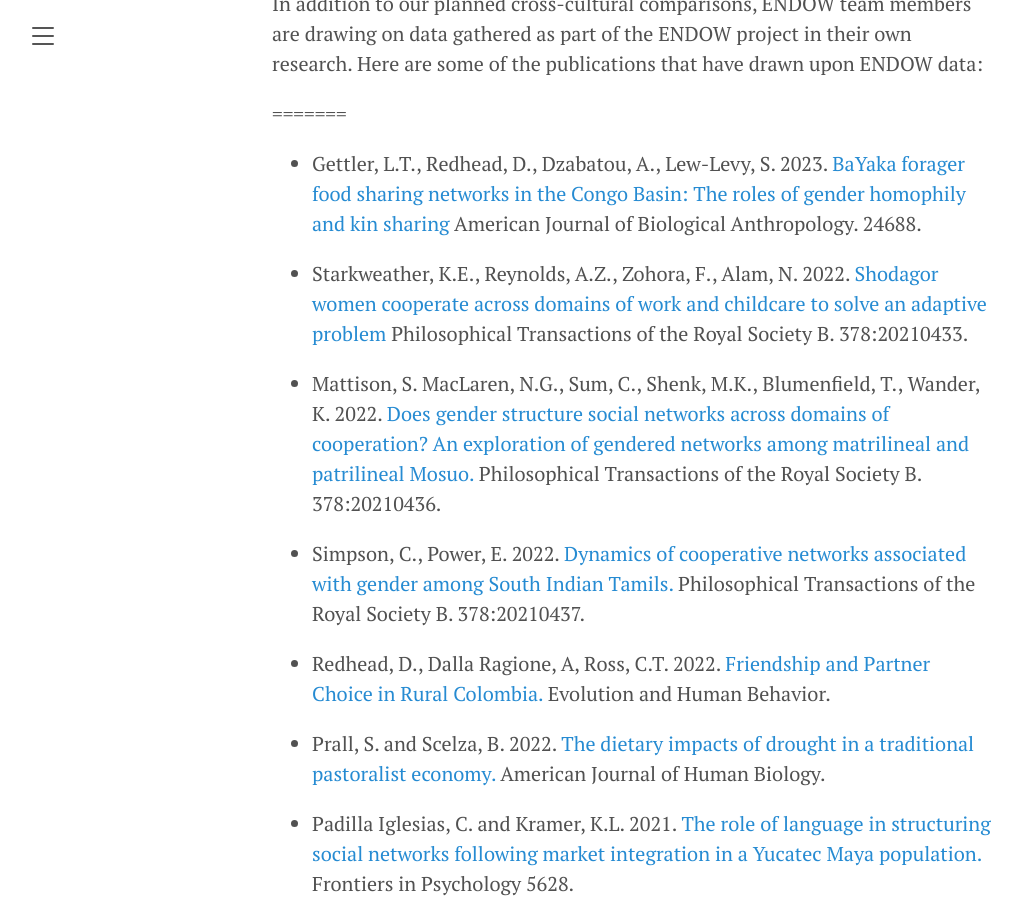
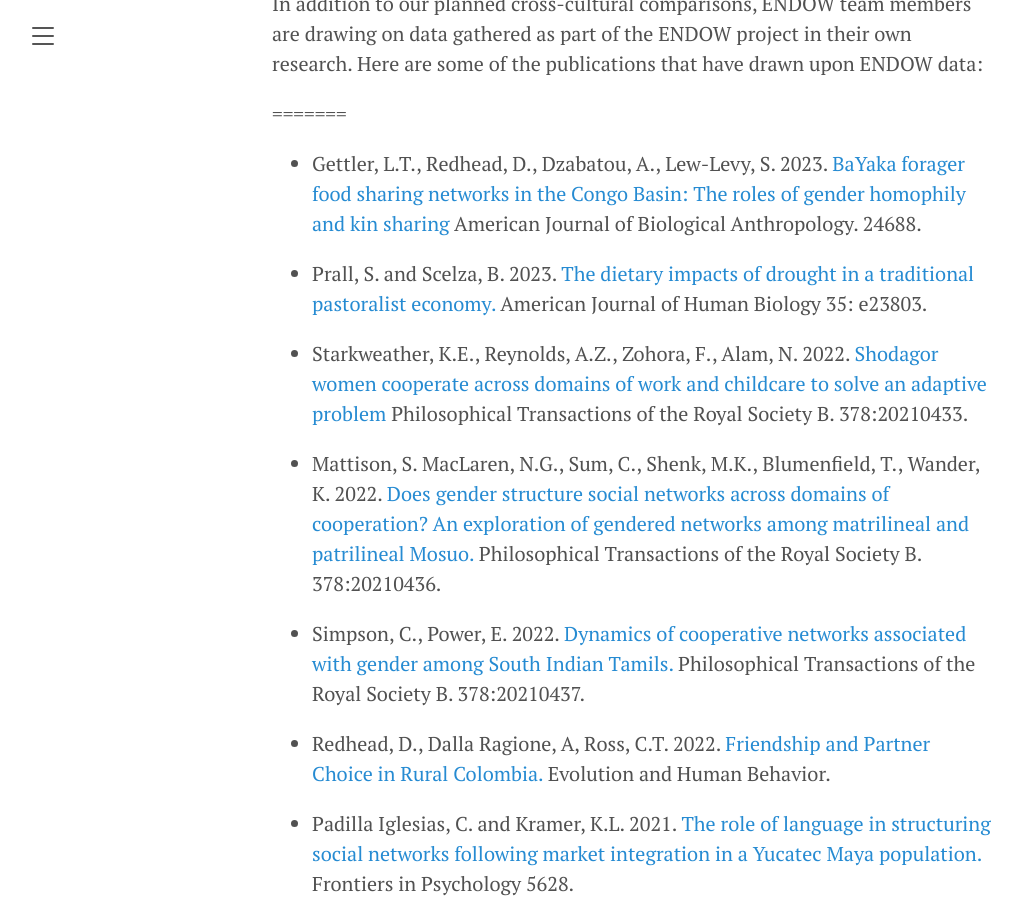
Before and after one commit to endowproject/endowproject.github.io, a Jekyll site: the page built from publications.md, in a window 1280 px wide and 900 px high, scrolled down 203 px. Shown: the whole window, without its empty margins (8-1030 px from the left). Built offline with Jekyll 4.4.1, drawn with Linux system fonts in a browser that asks for light colours; part of the change alters nothing that is shown.

Commit message:
Update publications.md
Updated Prall and Scelza with issue number and publication date

```diff
--- a/publications.md
+++ b/publications.md
@@ -8,6 +8,8 @@ In addition to our planned cross-cultural comparisons, ENDOW team members are dr
 =======
 - Gettler, L.T., Redhead, D., Dzabatou, A., Lew-Levy, S. 2023. [BaYaka forager food sharing networks in the Congo Basin: The roles of gender homophily and kin sharing](https://onlinelibrary.wiley.com/doi/10.1002/ajpa.24688) American Journal of Biological Anthropology. 24688.
 
+- Prall, S. and Scelza, B. 2023. [The dietary impacts of drought in a traditional pastoralist economy.](https://doi.org/10.1002/ajhb.23803) American Journal of Human Biology 35: e23803.
+
 - Starkweather, K.E., Reynolds, A.Z., Zohora, F., Alam, N. 2022. [Shodagor women cooperate across domains of work and childcare to solve an adaptive problem](https://royalsocietypublishing.org/doi/10.1098/rstb.2021.0433) Philosophical Transactions of the Royal Society B. 378:20210433.
 
 - Mattison, S. MacLaren, N.G., Sum, C., Shenk, M.K., Blumenfield, T., Wander, K. 2022. [Does gender structure social networks across domains of cooperation? An exploration of gendered networks among matrilineal and patrilineal Mosuo.](https://royalsocietypublishing.org/doi/10.1098/rstb.2021.0436) Philosophical Transactions of the Royal Society B. 378:20210436.
@@ -15,8 +17,6 @@ In addition to our planned cross-cultural comparisons, ENDOW team members are dr
 - Simpson, C., Power, E. 2022. [Dynamics of cooperative networks associated with gender among South Indian Tamils.](https://royalsocietypublishing.org/doi/10.1098/rstb.2021.0437) Philosophical Transactions of the Royal Society B. 378:20210437.
 
 - Redhead, D., Dalla Ragione, A, Ross, C.T. 2022. [Friendship and Partner Choice in Rural Colombia.](https://www.sciencedirect.com/science/article/abs/pii/S1090513822000484) Evolution and Human Behavior.
-
-- Prall, S. and Scelza, B. 2022. [The dietary impacts of drought in a traditional pastoralist economy.](https://doi.org/10.1002/ajhb.23803) American Journal of Human Biology.
 
 - Padilla Iglesias, C. and Kramer, K.L. 2021. [The role of language in structuring social networks following market integration in a Yucatec Maya population.](https://www.frontiersin.org/articles/10.3389/fpsyg.2021.656963/full) Frontiers in Psychology 5628.
 
```
